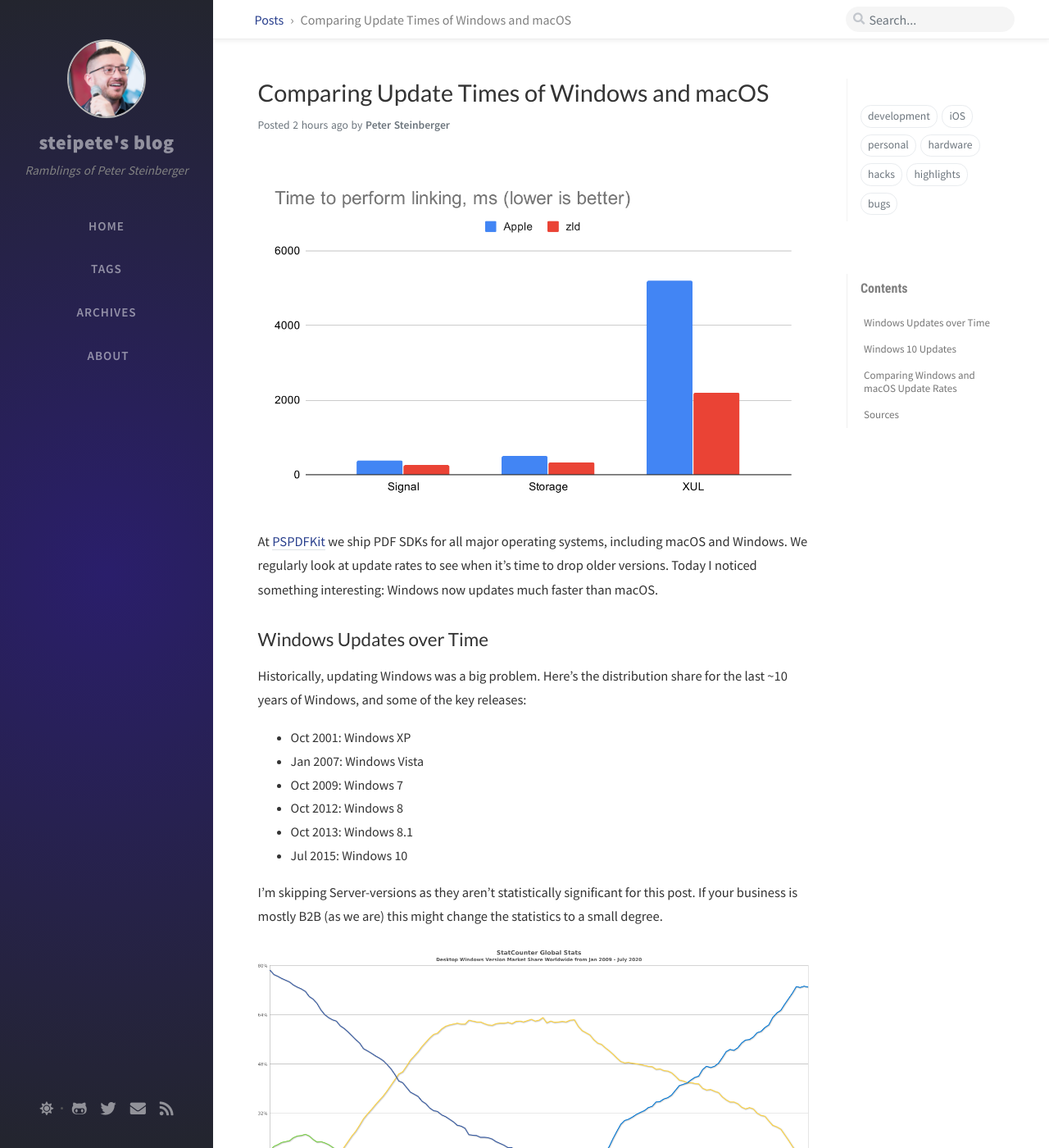
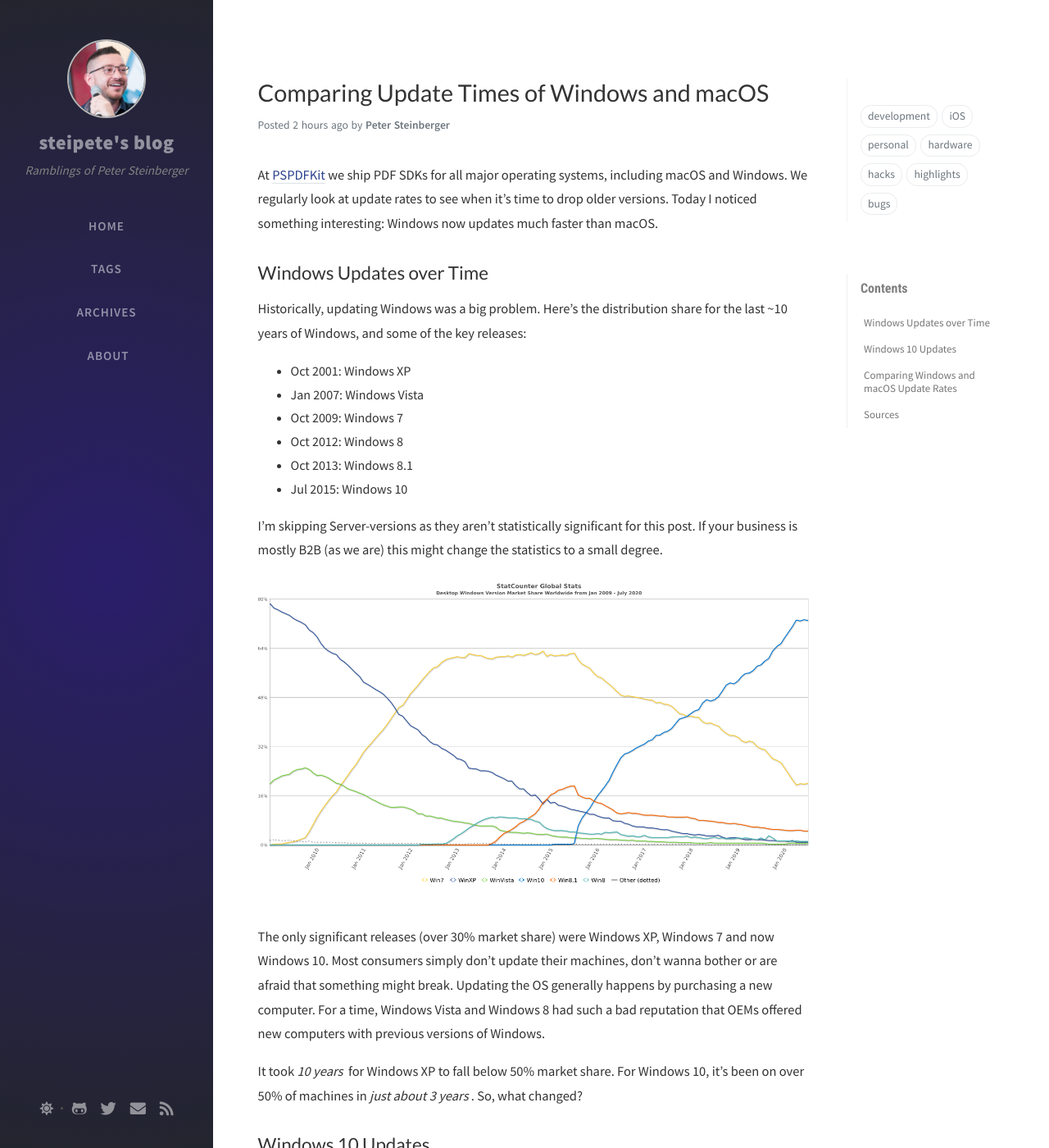
Before and after one commit to steipete/steipete.com, a Jekyll site: the page built from _posts/2020-08-12-update-times-windows-macos.md, in a window 1280 px wide and 1400 px high. Shown: the whole window at 82% size. Built offline with Jekyll 4.4.1, drawn with Linux system fonts in a browser that asks for light colours; nearby versions of some CDN libraries; comment, search, counter and statistics services are not loaded.

Commit message:
Update image

```diff
--- a/_posts/2020-08-12-update-times-windows-macos.md
+++ b/_posts/2020-08-12-update-times-windows-macos.md
@@ -3,8 +3,12 @@
 title: "Comparing Update Times of Windows and macOS"
 date: 2020-08-12 10:00:00 +0200
 tags: development
-image: /assets/img/2020/zld/benchmarks.png
+image: /assets/img/2020/os-updates/windows-stats.png
 ---
+
+<style type="text/css">
+div.post-content > img:first-child { display:none; }
+</style>
 
 At [PSPDFKit](https://pspdfkit.com/) we ship PDF SDKs for all major operating systems, including macOS and Windows. We regularly look at update rates to see when it's time to drop older versions. Today I noticed something interesting: Windows now updates much faster than macOS.
 
```
